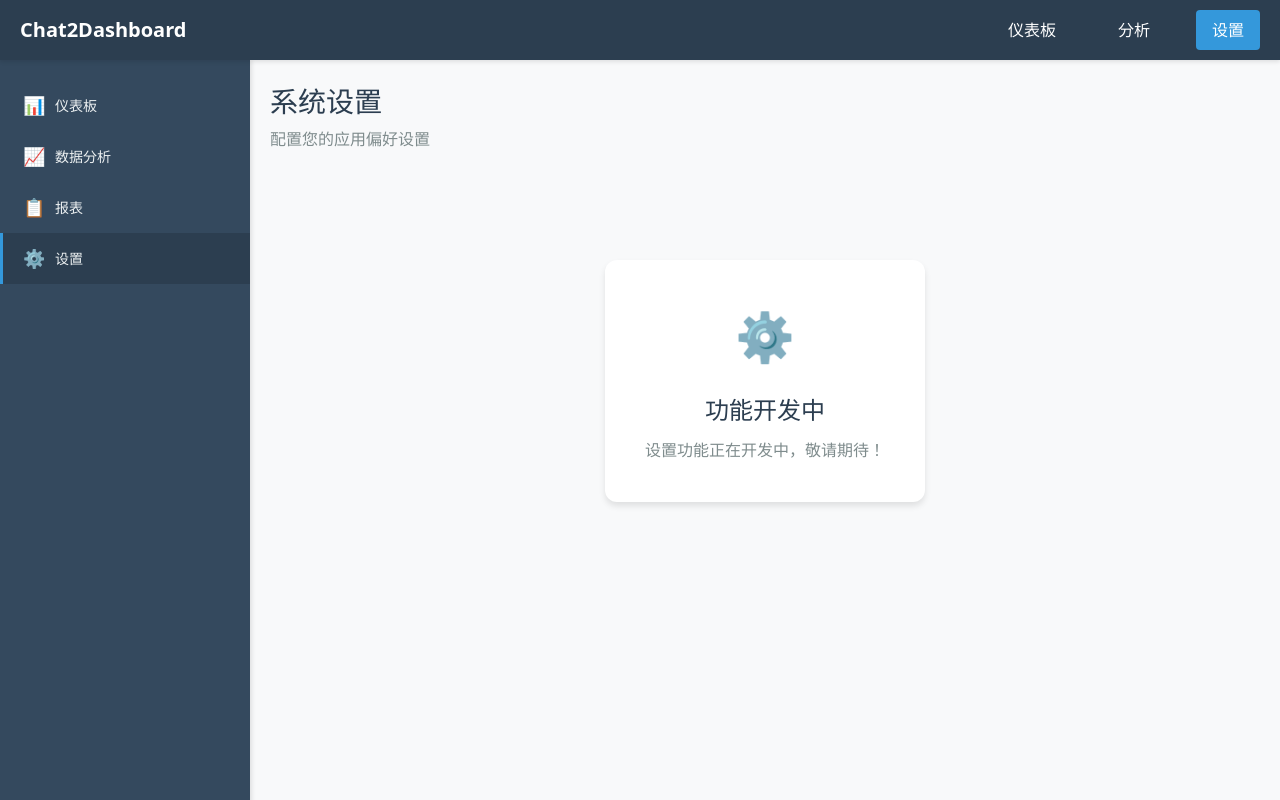
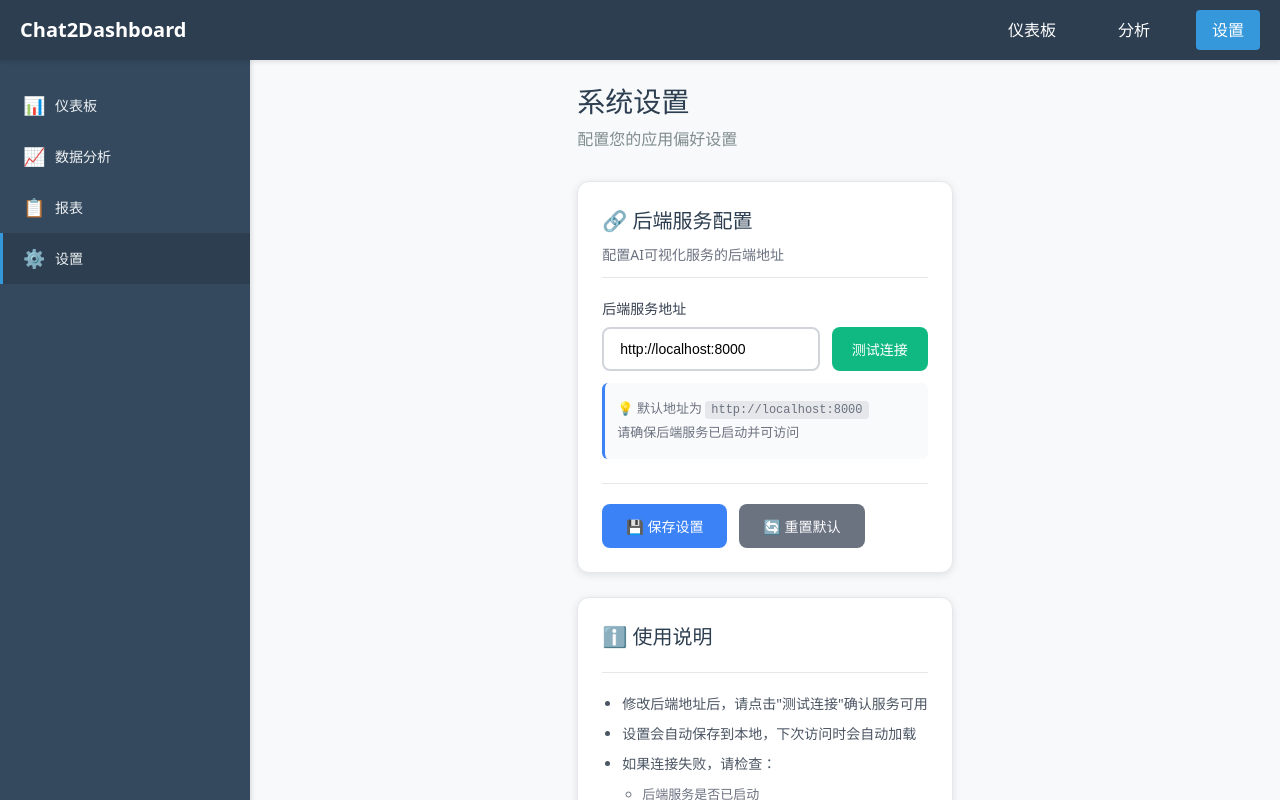
Before and after one commit to JasonDZS/chat2dashboard, a React (Vite) app in the folder frontend/: page /settings in a window 1280 px wide. Built offline with nearby package versions, Linux system fonts and the light colour scheme.

Commit message:
add backend url setting

```diff
--- a/frontend/src/App.jsx
+++ b/frontend/src/App.jsx
@@ -1,4 +1,5 @@
 import { BrowserRouter as Router, Routes, Route, Navigate } from 'react-router-dom'
+import { BackendProvider } from './context/BackendContext'
 import TopNav from './components/TopNav'
 import SideNav from './components/SideNav'
 import Dashboard from './pages/Dashboard'
@@ -9,6 +10,7 @@ import './App.css'
 
 function App() {
   return (
+    <BackendProvider>
       <Router>
         <div className="app">
           <TopNav />
@@ -26,6 +28,7 @@ function App() {
           </div>
         </div>
       </Router>
+    </BackendProvider>
   )
 }
 
--- a/frontend/src/ChartComponent.jsx
+++ b/frontend/src/ChartComponent.jsx
@@ -1,5 +1,6 @@
 import { useEffect, useRef, useState } from 'react'
 import * as echarts from 'echarts'
+import { useBackend } from './context/BackendContext'
 
 const ChartComponent = ({ userInput }) => {
   const chartRef = useRef(null)
@@ -7,6 +8,7 @@ const ChartComponent = ({ userInput }) => {
   const [chartTitle, setChartTitle] = useState('')
   const [loading, setLoading] = useState(false)
   const [error, setError] = useState(null)
+  const { backendUrl } = useBackend()
 
   useEffect(() => {
     const generateChart = async () => {
@@ -20,7 +22,7 @@ const ChartComponent = ({ userInput }) => {
         const formData = new FormData()
         formData.append('query', userInput)
 
-        const response = await fetch('http://localhost:8000/generate', {
+        const response = await fetch(`${backendUrl}/generate`, {
           method: 'POST',
           body: formData
         })
@@ -104,7 +106,7 @@ const ChartComponent = ({ userInput }) => {
     }
 
     generateChart()
-  }, [userInput])
+  }, [userInput, backendUrl])
 
   useEffect(() => {
     if (!chartRef.current || !chartOption) return
--- /dev/null
+++ b/frontend/src/context/BackendContext.jsx
@@ -0,0 +1,52 @@
+import { createContext, useContext, useState, useEffect } from 'react'
+
+const BackendContext = createContext()
+
+// eslint-disable-next-line react-refresh/only-export-components
+export const useBackend = () => {
+  const context = useContext(BackendContext)
+  if (!context) {
+    throw new Error('useBackend must be used within a BackendProvider')
+  }
+  return context
+}
+
+export const BackendProvider = ({ children }) => {
+  const [backendUrl, setBackendUrl] = useState('')
+
+  useEffect(() => {
+    // Load backend URL from localStorage on mount
+    const savedUrl = localStorage.getItem('backendUrl') || 'http://localhost:8000'
+    setBackendUrl(savedUrl)
+
+    // Listen for backend URL changes from Settings page
+    const handleBackendUrlChange = (event) => {
+      setBackendUrl(event.detail.url)
+    }
+
+    window.addEventListener('backendUrlChanged', handleBackendUrlChange)
+
+    return () => {
+      window.removeEventListener('backendUrlChanged', handleBackendUrlChange)
+    }
+  }, [])
+
+  const updateBackendUrl = (url) => {
+    setBackendUrl(url)
+    localStorage.setItem('backendUrl', url)
+    window.dispatchEvent(new CustomEvent('backendUrlChanged', {
+      detail: { url }
+    }))
+  }
+
+  const value = {
+    backendUrl,
+    updateBackendUrl
+  }
+
+  return (
+    <BackendContext.Provider value={value}>
+      {children}
+    </BackendContext.Provider>
+  )
+}
--- a/frontend/src/pages/Settings.css
+++ b/frontend/src/pages/Settings.css
@@ -1,6 +1,8 @@
 .settings-page {
   padding: 20px;
   flex: 1;
+  max-width: 800px;
+  margin: 0 auto;
 }
 
 .page-header {
@@ -21,32 +23,219 @@
 
 .settings-content {
   display: flex;
-  justify-content: center;
-  align-items: center;
-  min-height: 400px;
+  flex-direction: column;
+  gap: 24px;
 }
 
-.coming-soon {
-  text-align: center;
-  padding: 40px;
+.settings-section {
   background: white;
   border-radius: 12px;
-  box-shadow: 0 4px 6px rgba(0,0,0,0.1);
+  padding: 24px;
+  box-shadow: 0 2px 8px rgba(0,0,0,0.1);
+  border: 1px solid #e5e7eb;
 }
 
-.coming-soon .icon {
-  font-size: 48px;
+.section-header {
+  margin-bottom: 20px;
+  border-bottom: 1px solid #e5e7eb;
+  padding-bottom: 12px;
+}
+
+.section-header h3 {
+  margin: 0 0 8px 0;
+  color: #2c3e50;
+  font-size: 20px;
+  display: flex;
+  align-items: center;
+  gap: 8px;
+}
+
+.section-header p {
+  margin: 0;
+  color: #6b7280;
+  font-size: 14px;
+}
+
+.setting-item {
   margin-bottom: 20px;
 }
 
-.coming-soon h3 {
-  margin: 0 0 10px 0;
-  color: #2c3e50;
-  font-size: 24px;
+.setting-item label {
+  display: block;
+  margin-bottom: 8px;
+  font-weight: 600;
+  color: #374151;
+  font-size: 14px;
 }
 
-.coming-soon p {
+.input-group {
+  display: flex;
+  gap: 12px;
+  align-items: stretch;
+}
+
+.url-input {
+  flex: 1;
+  padding: 12px 16px;
+  border: 2px solid #d1d5db;
+  border-radius: 8px;
+  font-size: 14px;
+  transition: all 0.2s ease;
+  background: white;
+}
+
+.url-input:focus {
+  outline: none;
+  border-color: #3b82f6;
+  box-shadow: 0 0 0 3px rgba(59, 130, 246, 0.1);
+}
+
+.test-btn {
+  padding: 12px 20px;
+  background: #10b981;
+  color: white;
+  border: none;
+  border-radius: 8px;
+  cursor: pointer;
+  font-size: 14px;
+  font-weight: 500;
+  transition: all 0.2s ease;
+  white-space: nowrap;
+}
+
+.test-btn:hover:not(:disabled) {
+  background: #059669;
+  transform: translateY(-1px);
+}
+
+.test-btn:disabled {
+  background: #9ca3af;
+  cursor: not-allowed;
+  transform: none;
+}
+
+.connection-status {
+  margin-top: 12px;
+  padding: 12px 16px;
+  border-radius: 8px;
+  font-size: 14px;
+  font-weight: 500;
+}
+
+.connection-status.success {
+  background: #d1fae5;
+  color: #065f46;
+  border: 1px solid #a7f3d0;
+}
+
+.connection-status.error {
+  background: #fee2e2;
+  color: #991b1b;
+  border: 1px solid #fca5a5;
+}
+
+.setting-description {
+  margin-top: 12px;
+  padding: 12px;
+  background: #f9fafb;
+  border-radius: 6px;
+  border-left: 3px solid #3b82f6;
+}
+
+.setting-description p {
+  margin: 4px 0;
+  font-size: 13px;
+  color: #6b7280;
+}
+
+.setting-description code {
+  background: #e5e7eb;
+  padding: 2px 6px;
+  border-radius: 4px;
+  font-family: 'Courier New', monospace;
+  font-size: 12px;
+}
+
+.setting-actions {
+  display: flex;
+  gap: 12px;
+  margin-top: 24px;
+  padding-top: 20px;
+  border-top: 1px solid #e5e7eb;
+}
+
+.save-btn {
+  padding: 12px 24px;
+  background: #3b82f6;
+  color: white;
+  border: none;
+  border-radius: 8px;
+  cursor: pointer;
+  font-size: 14px;
+  font-weight: 500;
+  transition: all 0.2s ease;
+}
+
+.save-btn:hover {
+  background: #2563eb;
+  transform: translateY(-1px);
+}
+
+.reset-btn {
+  padding: 12px 24px;
+  background: #6b7280;
+  color: white;
+  border: none;
+  border-radius: 8px;
+  cursor: pointer;
+  font-size: 14px;
+  font-weight: 500;
+  transition: all 0.2s ease;
+}
+
+.reset-btn:hover {
+  background: #4b5563;
+  transform: translateY(-1px);
+}
+
+.save-message {
+  margin-top: 12px;
+  padding: 12px 16px;
+  background: #d1fae5;
+  color: #065f46;
+  border: 1px solid #a7f3d0;
+  border-radius: 8px;
+  font-size: 14px;
+  font-weight: 500;
+  animation: fadeInOut 3s ease-in-out;
+}
+
+@keyframes fadeInOut {
+  0% { opacity: 0; transform: translateY(-10px); }
+  20% { opacity: 1; transform: translateY(0); }
+  80% { opacity: 1; transform: translateY(0); }
+  100% { opacity: 0; transform: translateY(-10px); }
+}
+
+.usage-info ul {
   margin: 0;
-  color: #7f8c8d;
-  font-size: 16px;
+  padding-left: 20px;
+  color: #4b5563;
+  font-size: 14px;
+  line-height: 1.6;
 }
+
+.usage-info li {
+  margin-bottom: 8px;
+}
+
+.usage-info ul ul {
+  margin-top: 8px;
+  margin-bottom: 0;
+}
+
+.usage-info ul ul li {
+  margin-bottom: 4px;
+  color: #6b7280;
+  font-size: 13px;
+}
--- a/frontend/src/pages/Settings.jsx
+++ b/frontend/src/pages/Settings.jsx
@@ -1,6 +1,78 @@
+import { useState, useEffect } from 'react'
 import './Settings.css'
 
 const Settings = () => {
+  const [backendUrl, setBackendUrl] = useState('')
+  const [testingConnection, setTestingConnection] = useState(false)
+  const [connectionStatus, setConnectionStatus] = useState(null)
+  const [savedMessage, setSavedMessage] = useState('')
+
+  useEffect(() => {
+    // Load saved backend URL from localStorage
+    const savedUrl = localStorage.getItem('backendUrl') || 'http://localhost:8000'
+    setBackendUrl(savedUrl)
+  }, [])
+
+  const handleSave = () => {
+    try {
+      // Validate URL format
+      new URL(backendUrl)
+
+      // Save to localStorage
+      localStorage.setItem('backendUrl', backendUrl)
+
+      // Dispatch custom event to notify other components
+      window.dispatchEvent(new CustomEvent('backendUrlChanged', {
+        detail: { url: backendUrl }
+      }))
+
+      setSavedMessage('设置已保存！')
+      setTimeout(() => setSavedMessage(''), 3000)
+    } catch {
+      alert('请输入有效的URL地址')
+    }
+  }
+
+  const handleTestConnection = async () => {
+    if (!backendUrl) {
+      alert('请先输入后端服务地址')
+      return
+    }
+
+    setTestingConnection(true)
+    setConnectionStatus(null)
+
+    try {
+      // Test connection by sending a simple request
+      const response = await fetch(`${backendUrl}/health`, {
+        method: 'GET',
+        timeout: 5000
+      })
+
+      if (response.ok) {
+        setConnectionStatus('success')
+      } else {
+        setConnectionStatus('error')
+      }
+    } catch (error) {
+      console.error('Connection test failed:', error)
+      setConnectionStatus('error')
+    } finally {
+      setTestingConnection(false)
+    }
+  }
+
+  const handleReset = () => {
+    const defaultUrl = 'http://localhost:8000'
+    setBackendUrl(defaultUrl)
+    localStorage.setItem('backendUrl', defaultUrl)
+    window.dispatchEvent(new CustomEvent('backendUrlChanged', {
+      detail: { url: defaultUrl }
+    }))
+    setSavedMessage('已重置为默认设置！')
+    setTimeout(() => setSavedMessage(''), 3000)
+  }
+
   return (
     <div className="settings-page">
       <div className="page-header">
@@ -9,10 +81,82 @@ const Settings = () => {
       </div>
 
       <div className="settings-content">
-        <div className="coming-soon">
-          <div className="icon">⚙️</div>
-          <h3>功能开发中</h3>
-          <p>设置功能正在开发中，敬请期待！</p>
+        <div className="settings-section">
+          <div className="section-header">
+            <h3>🔗 后端服务配置</h3>
+            <p>配置AI可视化服务的后端地址</p>
+          </div>
+
+          <div className="setting-item">
+            <label htmlFor="backend-url">后端服务地址</label>
+            <div className="input-group">
+              <input
+                id="backend-url"
+                type="url"
+                value={backendUrl}
+                onChange={(e) => setBackendUrl(e.target.value)}
+                placeholder="http://localhost:8000"
+                className="url-input"
+              />
+              <button
+                className="test-btn"
+                onClick={handleTestConnection}
+                disabled={testingConnection || !backendUrl}
+              >
+                {testingConnection ? '测试中...' : '测试连接'}
+              </button>
+            </div>
+
+            {connectionStatus && (
+              <div className={`connection-status ${connectionStatus}`}>
+                {connectionStatus === 'success' ? (
+                  <span>✅ 连接成功！后端服务正常运行</span>
+                ) : (
+                  <span>❌ 连接失败，请检查服务地址和服务状态</span>
+                )}
+              </div>
+            )}
+
+            <div className="setting-description">
+              <p>💡 默认地址为 <code>http://localhost:8000</code></p>
+              <p>请确保后端服务已启动并可访问</p>
+            </div>
+          </div>
+
+          <div className="setting-actions">
+            <button className="save-btn" onClick={handleSave}>
+              💾 保存设置
+            </button>
+            <button className="reset-btn" onClick={handleReset}>
+              🔄 重置默认
+            </button>
+          </div>
+
+          {savedMessage && (
+            <div className="save-message">
+              {savedMessage}
+            </div>
+          )}
+        </div>
+
+        <div className="settings-section">
+          <div className="section-header">
+            <h3>ℹ️ 使用说明</h3>
+          </div>
+
+          <div className="usage-info">
+            <ul>
+              <li>修改后端地址后，请点击"测试连接"确认服务可用</li>
+              <li>设置会自动保存到本地，下次访问时会自动加载</li>
+              <li>如果连接失败，请检查：
+                <ul>
+                  <li>后端服务是否已启动</li>
+                  <li>地址和端口是否正确</li>
+                  <li>网络连接是否正常</li>
+                </ul>
+              </li>
+            </ul>
+          </div>
         </div>
       </div>
     </div>
```
Lines whose indentation alone changed are shown as unchanged.
